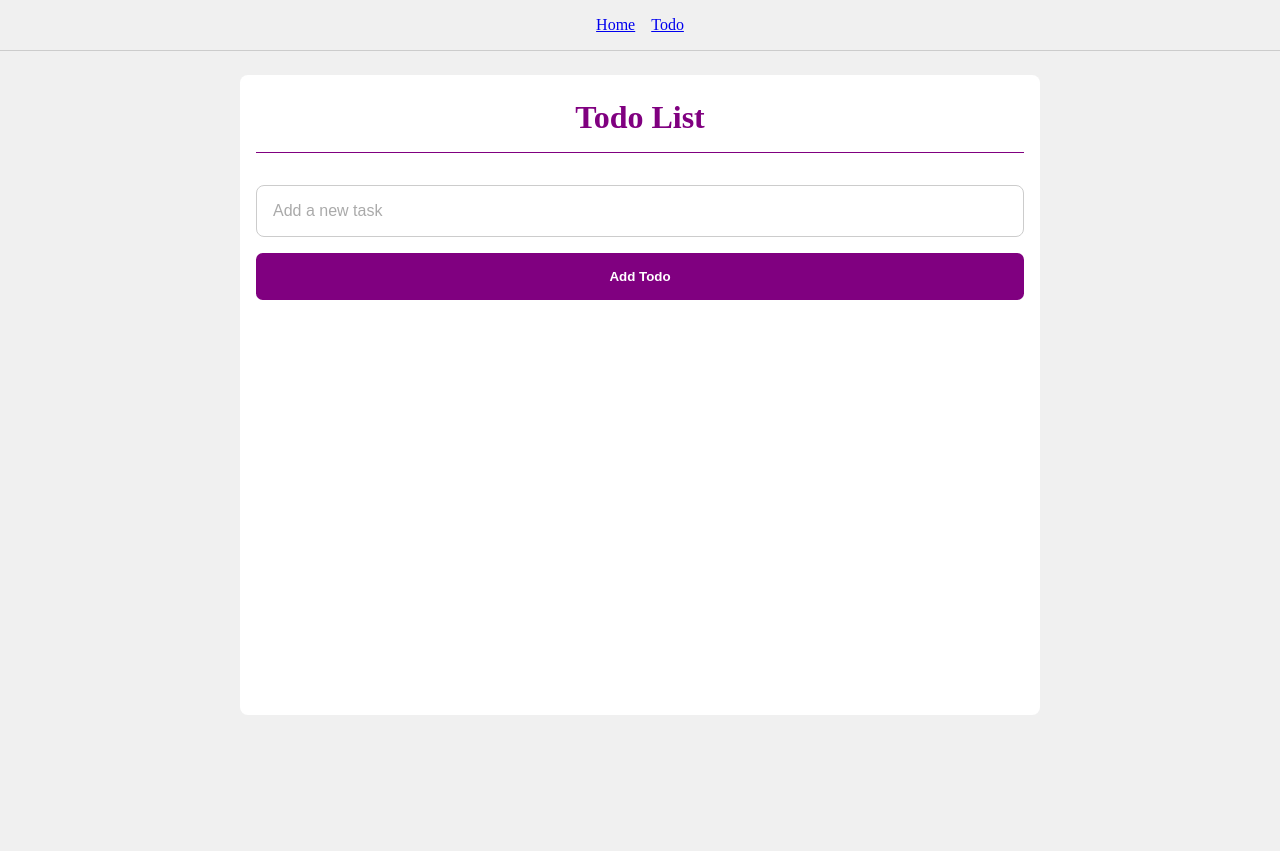
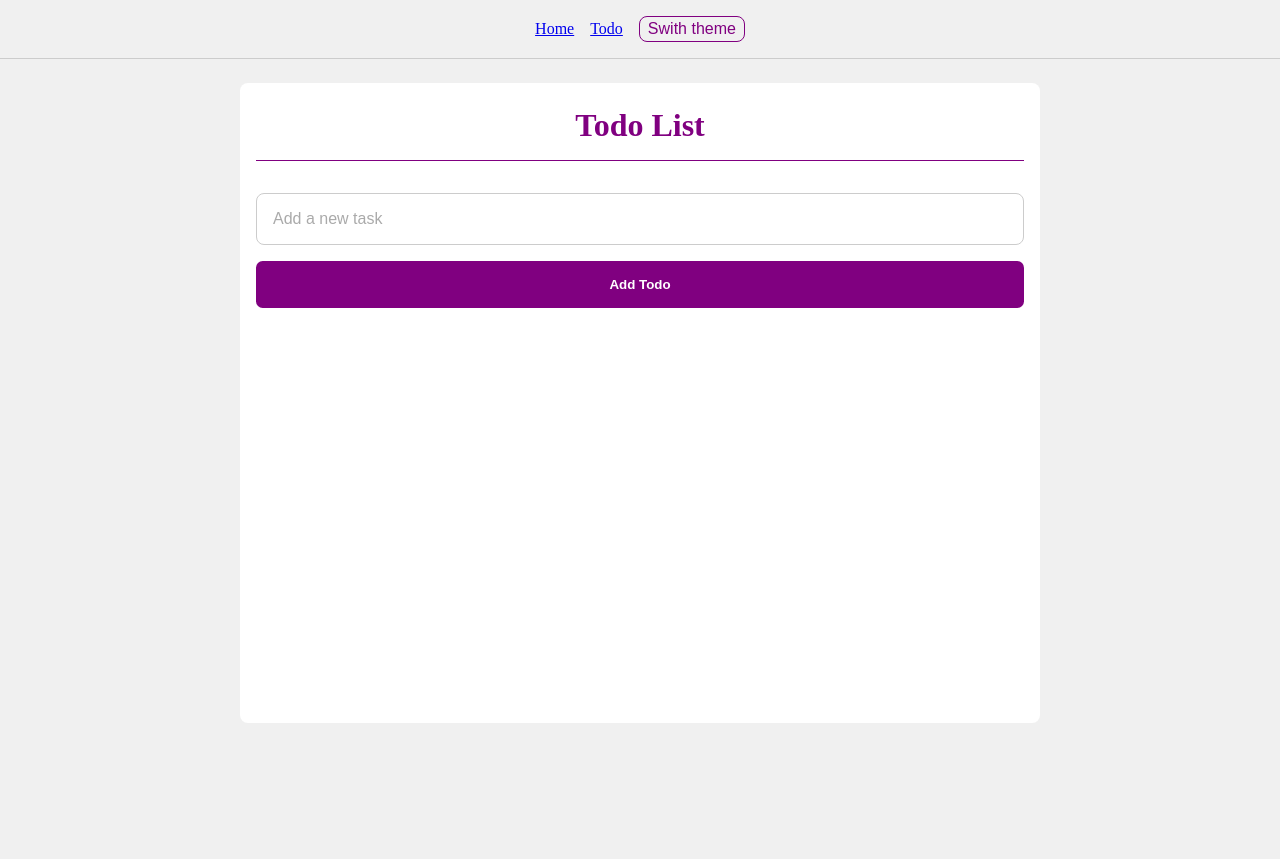
Before and after one commit to thaddydore/react-fundamentals, a React (Vite) app: page / in a window 1280 px wide. Built offline with nearby package versions, Linux system fonts and the light colour scheme.

Commit message:
add use context and hoc

```diff
--- a/src/App.css
+++ b/src/App.css
@@ -1,54 +1,17 @@
-#root {
-	max-width: 1280px;
-	margin: 0 auto;
-	padding: 2rem;
-	text-align: center;
+ {
+	 {
+		/* .ligth {
+	background-color: #f0f0f0;
+	color: #000;
 }
-
-.logo {
-	height: 6em;
-	padding: 1.5em;
-	will-change: filter;
-	transition: filter 300ms;
+.dark {
+	background-color: #333;
+	color: #fff;
 }
-.logo:hover {
-	filter: drop-shadow(0 0 2em #646cffaa);
-}
-.logo.react:hover {
-	filter: drop-shadow(0 0 2em #61dafbaa);
-}
-
-@keyframes logo-spin {
-	from {
-		transform: rotate(0deg);
-	}
-	to {
-		transform: rotate(360deg);
+body {
+	font-family: Arial, sans-serif;
+	margin: 0;
+	padding: 0;
+} */
 	}
 }
-
-@media (prefers-reduced-motion: no-preference) {
-	a:nth-of-type(2) .logo {
-		animation: logo-spin infinite 20s linear;
-	}
-}
-
-.card {
-	padding: 2em;
-}
-
-.read-the-docs {
-	color: #888;
-}
-
-.btn {
-	display: inline-block;
-	padding: 0.5em 1em;
-	margin: 1em;
-	border-radius: 0.5em;
-	background-color: #61dafb;
-	color: #282c34;
-	text-decoration: none;
-	font-weight: bold;
-	transition: background-color 300ms, transform 300ms;
-}
--- a/src/components/navbar.jsx
+++ b/src/components/navbar.jsx
@@ -1,16 +1,25 @@
 import { Link, Outlet } from 'react-router-dom';
+import { useTheme } from '../themeProvider';
 import './styles.css';
+import { auth } from '../themeProvider';
 
 const Navbar = () => {
+	const { theme, toggleTheme } = useTheme();
+
+	console.log(theme, 'theme');
+
 	return (
 		<main>
 			<nav className='nav'>
 				<Link to='/'>Home</Link>
 				<Link to='/todo'>Todo</Link>
+				<button className={`switch-button ${theme === 'light' ? 'light' : 'dark'}`} onClick={toggleTheme}>
+					Swith theme
+				</button>
 			</nav>
 			<Outlet />
 		</main>
 	);
 };
 
-export default Navbar;
+export default auth(Navbar);
--- a/src/components/styles.css
+++ b/src/components/styles.css
@@ -154,3 +154,28 @@
 	outline: none;
 	cursor: pointer;
 }
+
+.switch-button {
+	background-color: transparent;
+	color: purple;
+	font-size: 1rem;
+	padding-block: 0.2rem;
+	padding-inline: 0.5rem;
+	border: none;
+	outline: none;
+	cursor: pointer;
+}
+
+.light {
+	backgroudn-color: #fff;
+	color: purple;
+	border: 1px solid purple;
+	border-radius: 0.5em;
+}
+
+.dark {
+	backgroudn-color: purple;
+	color: #fff;
+	border: 1px solid purple;
+	border-radius: 0.5em;
+}
--- a/src/main.jsx
+++ b/src/main.jsx
@@ -12,11 +12,14 @@ const queryClient = new QueryClient({
 	},
 });
 import { routes } from './App';
+import ThemeProvider from './themeProvider';
 
 createRoot(document.getElementById('root')).render(
 	<StrictMode>
 		<QueryClientProvider client={queryClient}>
-			<RouterProvider router={routes} />
+			<ThemeProvider>
+				<RouterProvider router={routes} />
+			</ThemeProvider>
 		</QueryClientProvider>
 	</StrictMode>
 );
--- /dev/null
+++ b/src/themeProvider.jsx
@@ -0,0 +1,92 @@
+import { createContext, useState, useEffect, useContext } from 'react';
+
+// hihger oder component
+
+export const auth = Component => {
+	const AuthComponent = props => {
+		const isAuthenticated = true;
+
+		console.log('AuthComponent');
+		return isAuthenticated ? <Component {...props} /> : <Navigate to='/login' />;
+		// return <Component {...props} />;
+	};
+
+	return AuthComponent;
+};
+
+const ThemeContext = createContext({
+	dark: {
+		primary: '#000',
+		secondary: '#fff',
+		background: '#fff',
+		text: '#000',
+	},
+	light: {
+		primary: '#fff',
+		secondary: '#000',
+		background: '#000',
+		text: '#fff',
+	},
+
+	theme: 'light',
+});
+
+export const useTheme = () => {
+	const context = useContext(ThemeContext);
+	if (!context) {
+		throw new Error('useTheme must be used within a ThemeProvider');
+	}
+	return context;
+};
+
+const ThemeProvider = ({ children }) => {
+	const [theme, setTheme] = useState('light');
+	const [isInitialRender, setIsInitialRender] = useState(true);
+
+	useEffect(() => {
+		const storedTheme = localStorage.getItem('theme');
+		if (storedTheme) {
+			setTheme(storedTheme);
+		} else {
+			localStorage.setItem('theme', theme);
+		}
+	}, []);
+
+	useEffect(() => {
+		if (isInitialRender) {
+			setIsInitialRender(false);
+			return;
+		}
+
+		localStorage.setItem('theme', theme);
+	}, [theme]);
+
+	const toggleTheme = () => {
+		setTheme(prevTheme => (prevTheme === 'light' ? 'dark' : 'light'));
+	};
+
+	return (
+		<ThemeContext.Provider
+			value={{
+				theme,
+				toggleTheme,
+				dark: {
+					primary: '#000',
+					secondary: '#fff',
+					background: '#fff',
+					text: '#000',
+				},
+				light: {
+					primary: '#fff',
+					secondary: '#000',
+					background: '#000',
+					text: '#fff',
+				},
+			}}
+		>
+			{children}
+		</ThemeContext.Provider>
+	);
+};
+
+export default ThemeProvider;
```
